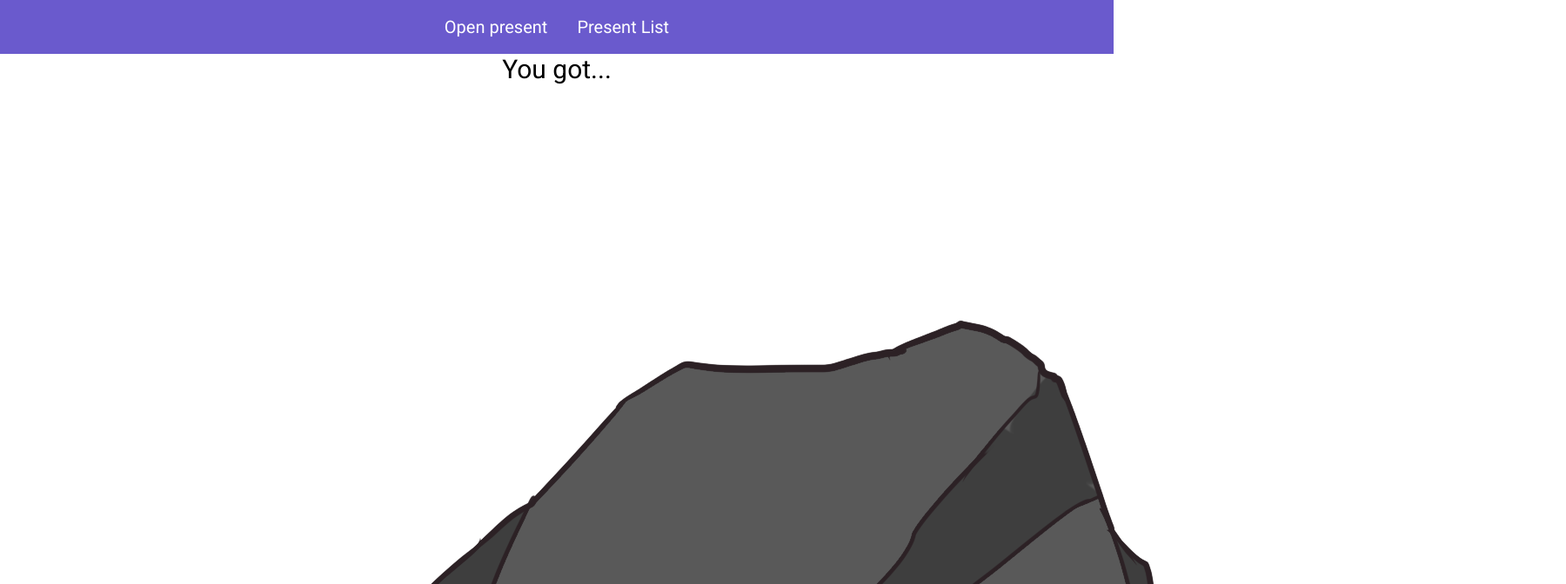
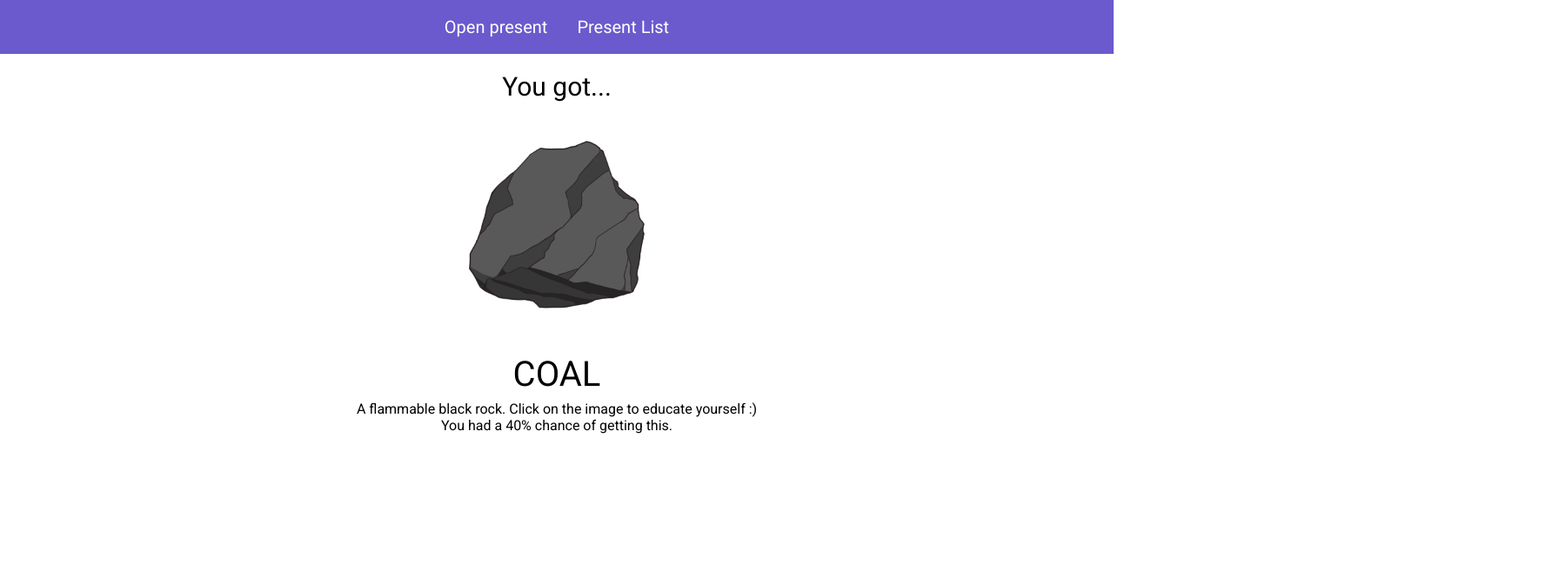
Before and after one commit to thekkathy/Present-Pop, a React (Create React App) app in the folder client/: page /present in a window 1280 px wide. Shown: the top 672 px of the page at 87% size, 1800 px wide, since content can reach past the window. Built offline with nearby package versions, Linux system fonts and the light colour scheme.

Commit message:
styling the present page

```diff
--- a/client/src/components/CSS/OpenPresent.css
+++ b/client/src/components/CSS/OpenPresent.css
@@ -26,4 +26,5 @@ div {
 }
 .subtitle {
     font-size: 30px;
+    margin-top: 20px;
 }
--- a/client/src/components/CSS/Present.css
+++ b/client/src/components/CSS/Present.css
@@ -0,0 +1,22 @@
+.presentImage {
+    max-width: 300px;
+    max-height: 300px;
+    display: inline-block;
+}
+
+.presentImage:hover {
+    animation: up_down 500ms ease infinite;
+    position: relative;
+}
+@keyframes up_down {
+    0%, 100% {
+        transform: translateY(0);
+    }
+    50% {
+        transform: translateY(-10px);
+    }
+}
+
+.content {
+    margin-top: 20px;
+}
```
